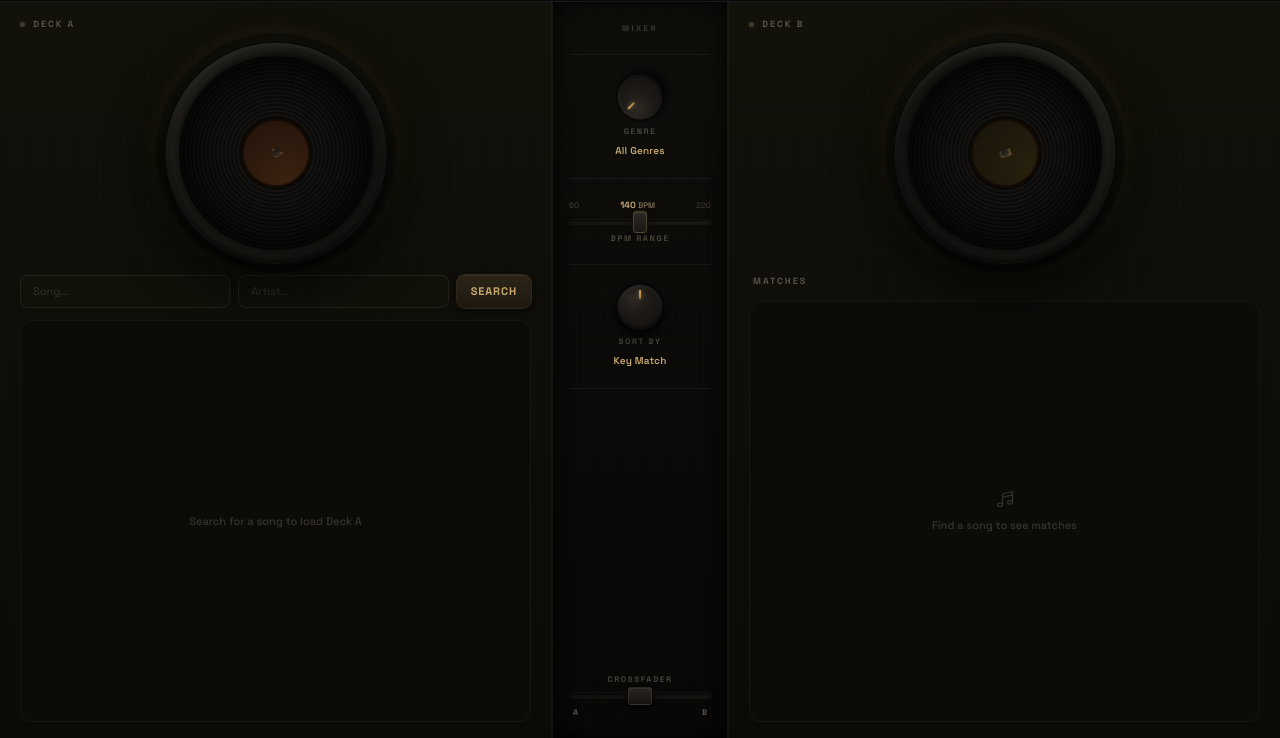
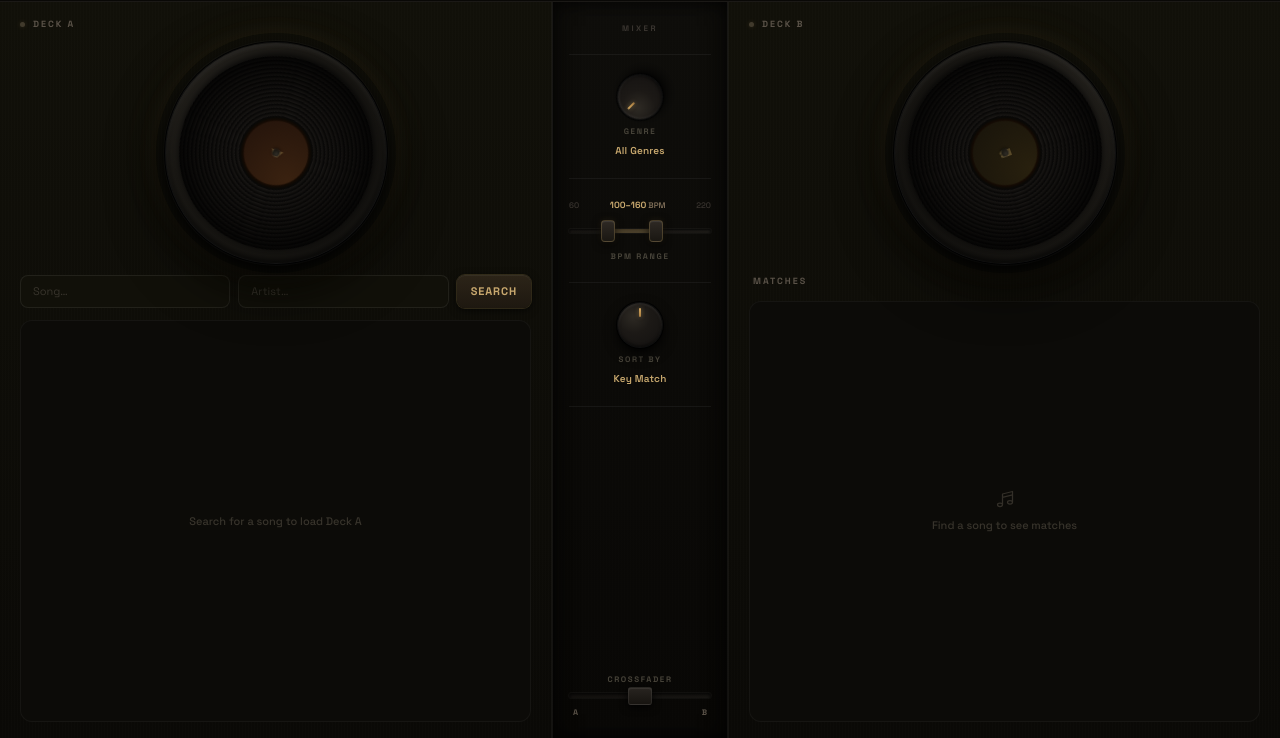
Before and after one commit to gandara-lfg/Mixroot, a website: page public/index.html in a window 1280 px wide. Shown: the part 62-800 px from the top of the page. Drawn offline with nearby package versions, Linux system fonts and the light colour scheme.

Commit message:
changed bpm slider for more specific bpm

```diff
--- a/public/app.js
+++ b/public/app.js
@@ -1,13 +1,52 @@
-// BPM slider live update
+// Dual-handle BPM range slider
 document.addEventListener('DOMContentLoaded', () => {
-    const bpmRange = document.getElementById('bpmRange')
-    const bpmValue = document.getElementById('bpmValue')
+    const minThumb = document.getElementById('bpmRangeMin')
+    const maxThumb = document.getElementById('bpmRangeMax')
+    const minLabel = document.getElementById('bpmMin')
+    const maxLabel = document.getElementById('bpmMax')
+    const fill    = document.getElementById('bpmRangeFill')
 
-    if (bpmRange && bpmValue) {
-        bpmRange.addEventListener('input', () => {
-            bpmValue.textContent = bpmRange.value
-        })
+    const RANGE_MIN = 60
+    const RANGE_MAX = 220
+    const TOTAL     = RANGE_MAX - RANGE_MIN
+
+    function updateDisplay() {
+        let minVal = parseInt(minThumb.value)
+        let maxVal = parseInt(maxThumb.value)
+
+        // Keep min from passing max and vice versa
+        if (minVal > maxVal) {
+            minVal = maxVal
+            minThumb.value = minVal
+        }
+        if (maxVal < minVal) {
+            maxVal = minVal
+            maxThumb.value = maxVal
+        }
+
+        minLabel.textContent = minVal
+        maxLabel.textContent = maxVal
+
+        // Position the amber fill between the two thumbs
+        const leftPct  = ((minVal - RANGE_MIN) / TOTAL) * 100
+        const rightPct = ((RANGE_MAX - maxVal)  / TOTAL) * 100
+        fill.style.left  = leftPct  + '%'
+        fill.style.right = rightPct + '%'
+
+        // Raise the min thumb's z-index when it's pushed to the far right
+        // so the user can always drag it back left
+        if (minVal > (RANGE_MAX + RANGE_MIN) / 2) {
+            minThumb.style.zIndex = 5
+        } else {
+            minThumb.style.zIndex = 3
+        }
     }
+
+    minThumb.addEventListener('input', updateDisplay)
+    maxThumb.addEventListener('input', updateDisplay)
+
+    // Set initial fill position on page load
+    updateDisplay()
 })
 
 async function searchSong() {
--- a/public/index.html
+++ b/public/index.html
@@ -101,11 +101,16 @@
                 <div class="flex justify-between w-full">
                     <span class="fader-edge-label">60</span>
                     <span class="fader-center-label">
-                        <span id="bpmValue">140</span><span class="fader-unit"> BPM</span>
+                        <span id="bpmMin">100</span>–<span id="bpmMax">160</span><span class="fader-unit"> BPM</span>
                     </span>
                     <span class="fader-edge-label">220</span>
                 </div>
-                <input id="bpmRange" type="range" min="60" max="220" value="140" class="bpm-fader w-full">
+                <div class="bpm-range-wrap w-full">
+                    <div class="bpm-range-track"></div>
+                    <div id="bpmRangeFill" class="bpm-range-fill"></div>
+                    <input id="bpmRangeMin" type="range" min="60" max="220" value="100" class="bpm-fader">
+                    <input id="bpmRangeMax" type="range" min="60" max="220" value="160" class="bpm-fader">
+                </div>
                 <p class="knob-title">BPM Range</p>
             </div>
 
--- a/public/style.css
+++ b/public/style.css
@@ -372,19 +372,53 @@ html, body {
     color: #8a7860;
 }
 
-.bpm-fader {
-    -webkit-appearance: none;
-    appearance: none;
-    width: 100%;
+/* Wrapper that stacks both range inputs on the same track */
+.bpm-range-wrap {
+    position: relative;
+    height: 22px;
+    display: flex;
+    align-items: center;
+}
+
+/* The dark background track */
+.bpm-range-track {
+    position: absolute;
+    left: 0;
+    right: 0;
     height: 4px;
     border-radius: 2px;
     background: linear-gradient(90deg, #1a1714 0%, #201e1a 100%);
     box-shadow: inset 0 1px 3px rgba(0,0,0,0.9), 0 0 0 1px rgba(255,255,255,0.03);
+}
+
+/* The amber highlight between the two thumbs — width/position set by JS */
+.bpm-range-fill {
+    position: absolute;
+    height: 4px;
+    border-radius: 2px;
+    background: rgba(200,168,100,0.28);
+    pointer-events: none;
+}
+
+/* Both range inputs are stacked on top of each other */
+.bpm-fader {
+    position: absolute;
+    width: 100%;
+    -webkit-appearance: none;
+    appearance: none;
+    background: transparent;
     outline: none;
-    cursor: pointer;
+    height: 4px;
+    pointer-events: none; /* only the thumb responds to clicks */
 }
+
+/* Default z-index — JS raises the min thumb when needed */
+#bpmRangeMin { z-index: 3; }
+#bpmRangeMax { z-index: 4; }
+
 .bpm-fader::-webkit-slider-thumb {
     -webkit-appearance: none;
+    pointer-events: all;
     width: 14px;
     height: 22px;
     border-radius: 4px;
@@ -402,6 +436,7 @@ html, body {
     box-shadow: 0 2px 8px rgba(0,0,0,0.9), inset 0 1px 1px rgba(255,255,255,0.09), 0 0 12px rgba(200,168,100,0.3);
 }
 .bpm-fader::-moz-range-thumb {
+    pointer-events: all;
     width: 14px;
     height: 22px;
     border-radius: 4px;
@@ -409,6 +444,9 @@ html, body {
     border: 1px solid rgba(200,168,100,0.25);
     box-shadow: 0 2px 8px rgba(0,0,0,0.9), 0 0 6px rgba(200,168,100,0.15);
     cursor: pointer;
+}
+.bpm-fader::-moz-range-track {
+    background: transparent;
 }
 
 /* ─────────────────────────────────────────
```
